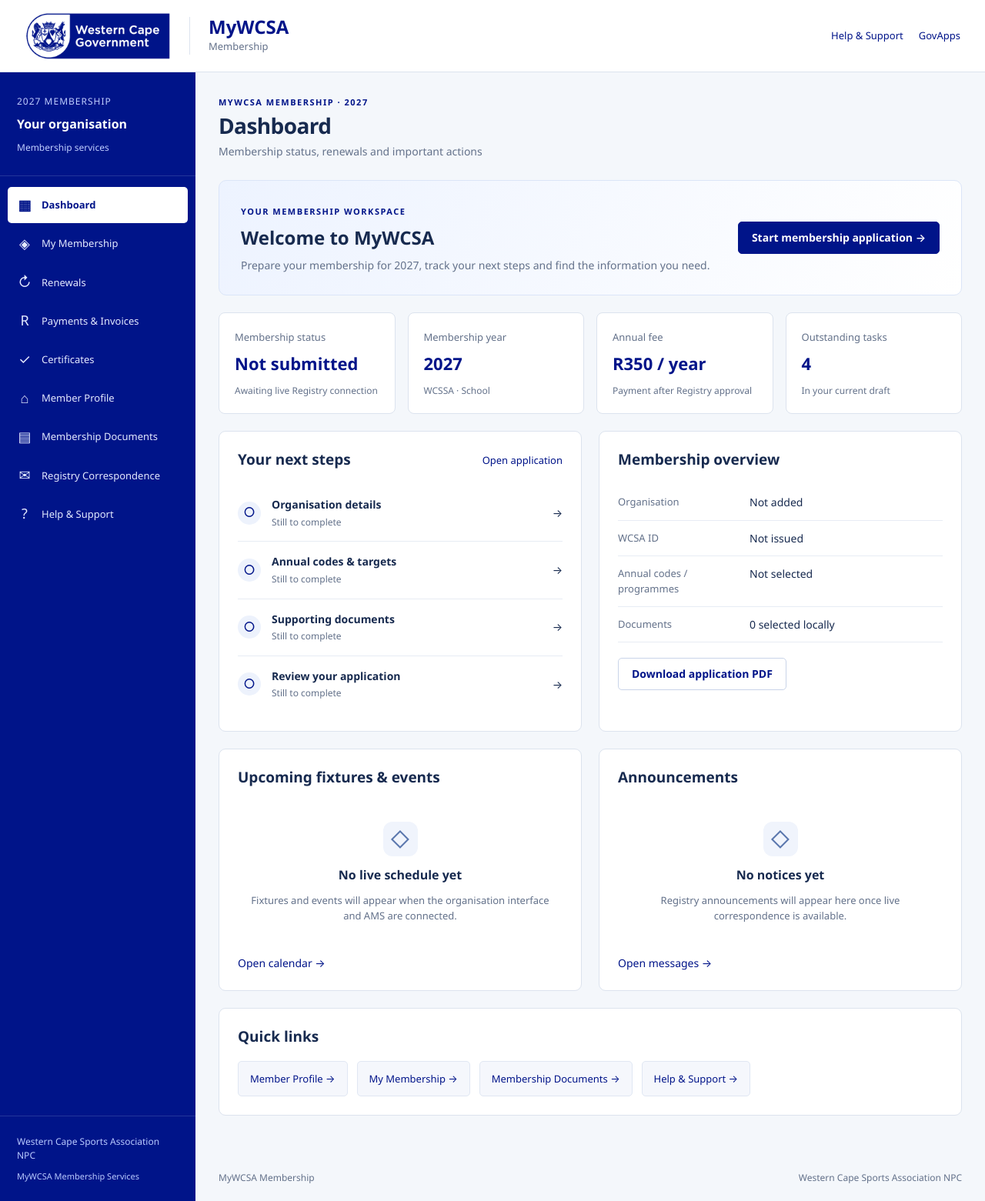
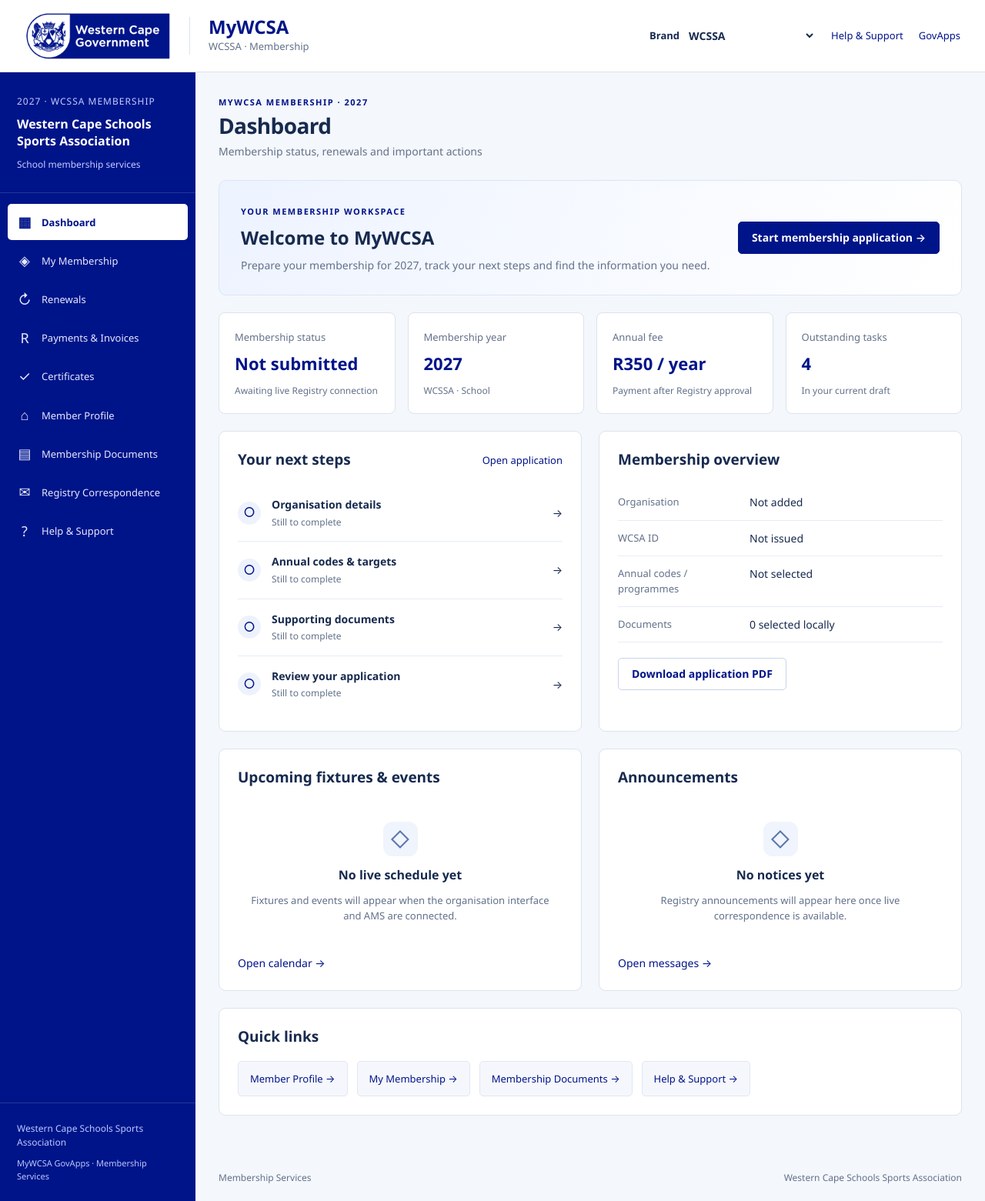
Before and after one commit to mywcsa/mywcsa_dev, a Next.js app: page /membership/dashboard in a window 1280 px wide. Shown: the whole page at 77% size. Built offline with nearby package versions, Linux system fonts and the light colour scheme.

Commit message:
Make Membership shell brand-aware across organisations

```diff
--- a/app/membership/portal-shell.tsx
+++ b/app/membership/portal-shell.tsx
@@ -2,13 +2,17 @@
 import Link from "next/link";
 import Image from "next/image";
 import { usePathname } from "next/navigation";
-import { createContext, useContext, useState, useRef, type ReactNode, type Dispatch, type SetStateAction } from "react";
-import { emptyDraft, sections, type Draft } from "./portal-data";
+import { createContext, useContext, useState, useRef, type CSSProperties, type ReactNode, type Dispatch, type SetStateAction } from "react";
+import { brandFor, emptyDraft, initiatives, sections, type Draft } from "./portal-data";
 import s from "./portal.module.css";
 
 type MembershipContext = { draft: Draft; setDraft: Dispatch<SetStateAction<Draft>>; notice: (title: string, message: string) => void; requests: { subject: string; detail: string; kind: string }[]; setRequests: Dispatch<SetStateAction<{ subject: string; detail: string; kind: string }[]>>; messages: { subject: string; detail: string }[]; setMessages: Dispatch<SetStateAction<{ subject: string; detail: string }[]>>; users: { name: string; email: string; role: string }[]; setUsers: Dispatch<SetStateAction<{ name: string; email: string; role: string }[]>>; preferences: { email: boolean; reminders: boolean }; setPreferences: Dispatch<SetStateAction<{ email: boolean; reminders: boolean }>> };
 const Context = createContext<MembershipContext | null>(null);
 export function usePreview() { const context = useContext(Context); if (!context) throw new Error("Membership context missing"); return context; }
+
+function IkmMark() {
+  return <div aria-label="iKapa Kultuur Mosaic" style={{display:"grid",placeItems:"center",width:58,height:58,borderRadius:16,background:"linear-gradient(135deg,#082f9c 0 28%,#e40013 28% 52%,#f7c900 52% 72%,#50aa16 72%)",color:"white",fontWeight:900,fontSize:18,boxShadow:"0 7px 22px rgba(0,0,0,.14)"}}>iKM</div>;
+}
 
 export default function PortalShell({ children }: { children: ReactNode }) {
   const [draft, setDraft] = useState<Draft>(emptyDraft);
@@ -21,23 +25,37 @@ export default function PortalShell({ children }: { children: ReactNode }) {
   const dialog = useRef<HTMLDialogElement>(null);
   const pathname = usePathname();
   const current = sections.find(section => pathname.endsWith("/" + section.id));
+  const brand = brandFor(draft.initiative);
+  const initiative = initiatives.find(item => item.id === draft.initiative);
+  const theme = { "--brand-primary": brand.primary, "--brand-secondary": brand.secondary, "--brand-accent": brand.accent, "--brand-surface": brand.surface } as CSSProperties;
   function notice(title: string, detail: string) { setMessage({ title, detail }); dialog.current?.showModal(); }
+  function exchangeBrand(value: string) {
+    const next = initiatives.find(item => item.id === value);
+    if (!next) return;
+    setDraft(d => ({ ...d, initiative: next.id, category: next.categories.includes(d.category as never) ? d.category : next.categories[0] }));
+  }
   return <Context.Provider value={{ draft, setDraft, notice, requests, setRequests, messages, setMessages, users, setUsers, preferences, setPreferences }}>
-    <div className={s.portal}>
+    <div className={s.portal} style={theme}>
       <a className={s.skip} href="#membership-content">Skip to content</a>
       <header className={s.header}>
-        <div className={s.brand}><Image src="/mywcsa-logo.png" alt="Western Cape Government" width={216} height={68} unoptimized priority /><div><strong>MyWCSA</strong><span>Membership</span></div></div>
-        <div className={s.headerActions}><button onClick={() => notice("Membership support", "For membership assistance, use Help & Support or contact ServiceDesk@wcsports.co.za.")}>Help & Support</button><Link href="/my-apps">GovApps</Link><button className={s.menuButton} aria-expanded={menu} aria-controls="membership-navigation" onClick={() => setMenu(!menu)}>{menu ? "Close menu" : "Menu"}</button></div>
+        <div className={s.brand}>
+          {draft.initiative === "IKM" ? <IkmMark /> : <Image src={brand.logo || "/mywcsa-logo.png"} alt={brand.organisation} width={216} height={68} unoptimized priority />}
+          <div><strong>{draft.initiative === "IKM" ? "iKapa" : "MyWCSA"}</strong><span>{draft.initiative === "IKM" ? "Kultuur Mosaic · Membership" : `${brand.shortName} · Membership`}</span></div>
+        </div>
+        <div className={s.headerActions}>
+          <label style={{display:"flex",alignItems:"center",gap:8,fontWeight:700}}>Brand <select aria-label="Switch membership organisation" value={draft.initiative} onChange={e => exchangeBrand(e.target.value)}>{initiatives.map(item => <option key={item.id} value={item.id}>{item.shortName}</option>)}</select></label>
+          <button onClick={() => notice("Membership support", "For membership assistance, use Help & Support or contact ServiceDesk@wcsports.co.za.")}>Help & Support</button><Link href="/my-apps">GovApps</Link><button className={s.menuButton} aria-expanded={menu} aria-controls="membership-navigation" onClick={() => setMenu(!menu)}>{menu ? "Close menu" : "Menu"}</button>
+        </div>
       </header>
       <div className={s.frame}>
         <aside id="membership-navigation" className={`${s.sidebar} ${menu ? s.menuOpen : ""}`} aria-label="Membership navigation">
-          <div className={s.sidebarIdentity}><span>{draft.year} MEMBERSHIP</span><strong>{draft.organisation.name || "Your organisation"}</strong><small>{draft.wcsaId ? `WCSA ID ${draft.wcsaId}` : "Membership services"}</small></div>
+          <div className={s.sidebarIdentity}><span>{draft.year} · {brand.shortName} MEMBERSHIP</span><strong>{draft.organisation.name || (initiative ? initiative.name : "Your organisation")}</strong><small>{draft.wcsaId ? `Member ID ${draft.wcsaId}` : `${draft.category} membership services`}</small></div>
           <nav>{sections.map(section => <Link key={section.id} href={`/membership/${section.id}`} aria-current={current?.id === section.id ? "page" : undefined} onClick={() => setMenu(false)}><span aria-hidden="true">{section.mark}</span>{section.label}</Link>)}</nav>
-          <div className={s.sidebarFoot}>Western Cape Sports Association NPC<span>MyWCSA Membership Services</span></div>
+          <div className={s.sidebarFoot}>{brand.organisation}<span>MyWCSA GovApps · Membership Services</span></div>
         </aside>
         <div className={s.workspace}>
           <main id="membership-content" className={s.main}>{children}</main>
-          <footer className={s.footer}>MyWCSA Membership<span>Western Cape Sports Association NPC</span></footer>
+          <footer className={s.footer}>Membership Services<span>{brand.organisation}</span></footer>
         </div>
       </div>
       <dialog ref={dialog} className={s.dialog}><div className={s.row}><h2>{message.title}</h2><button aria-label="Close message" onClick={() => dialog.current?.close()}>×</button></div><p>{message.detail}</p><button className={s.primary} onClick={() => dialog.current?.close()}>Close</button></dialog>
```
